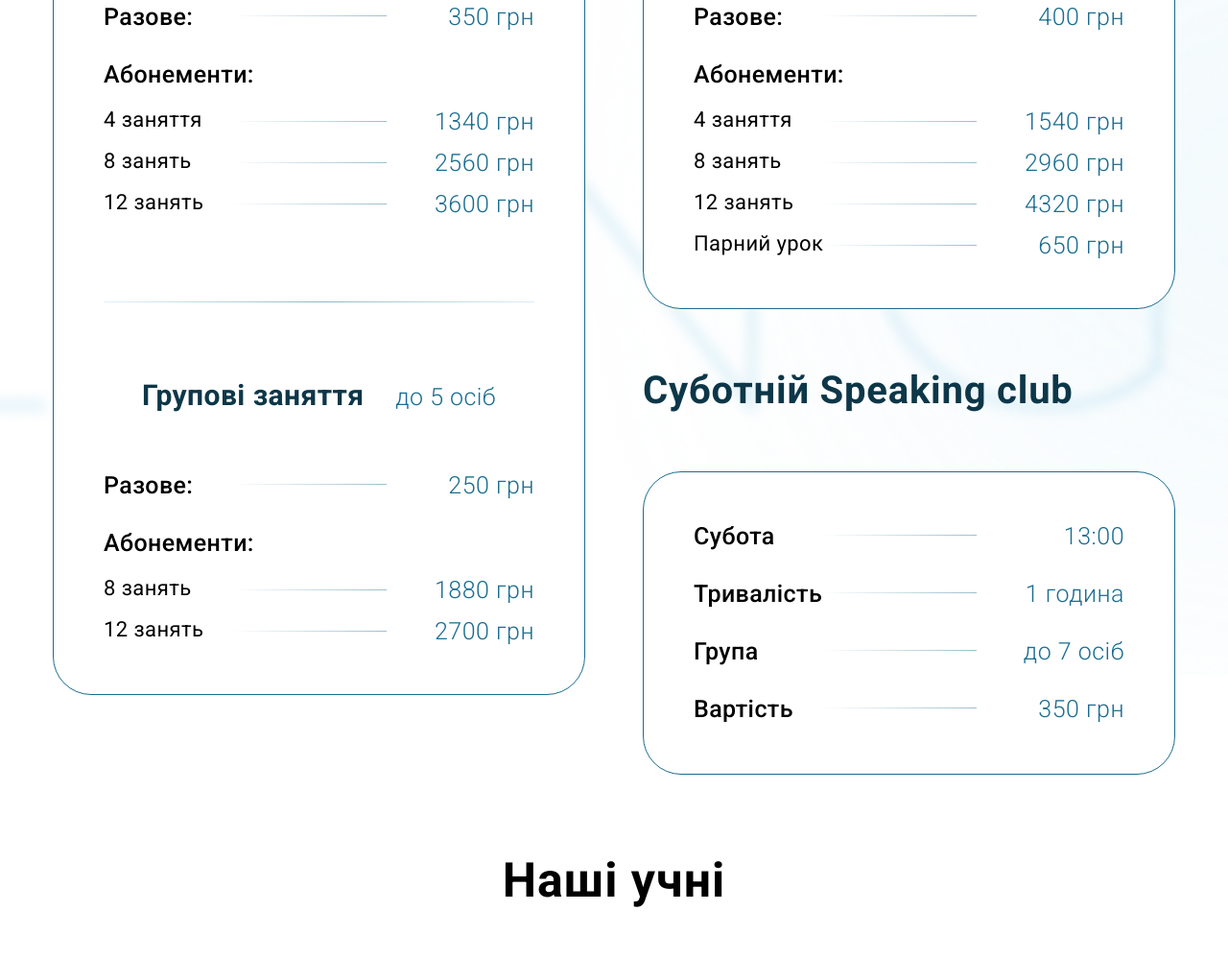
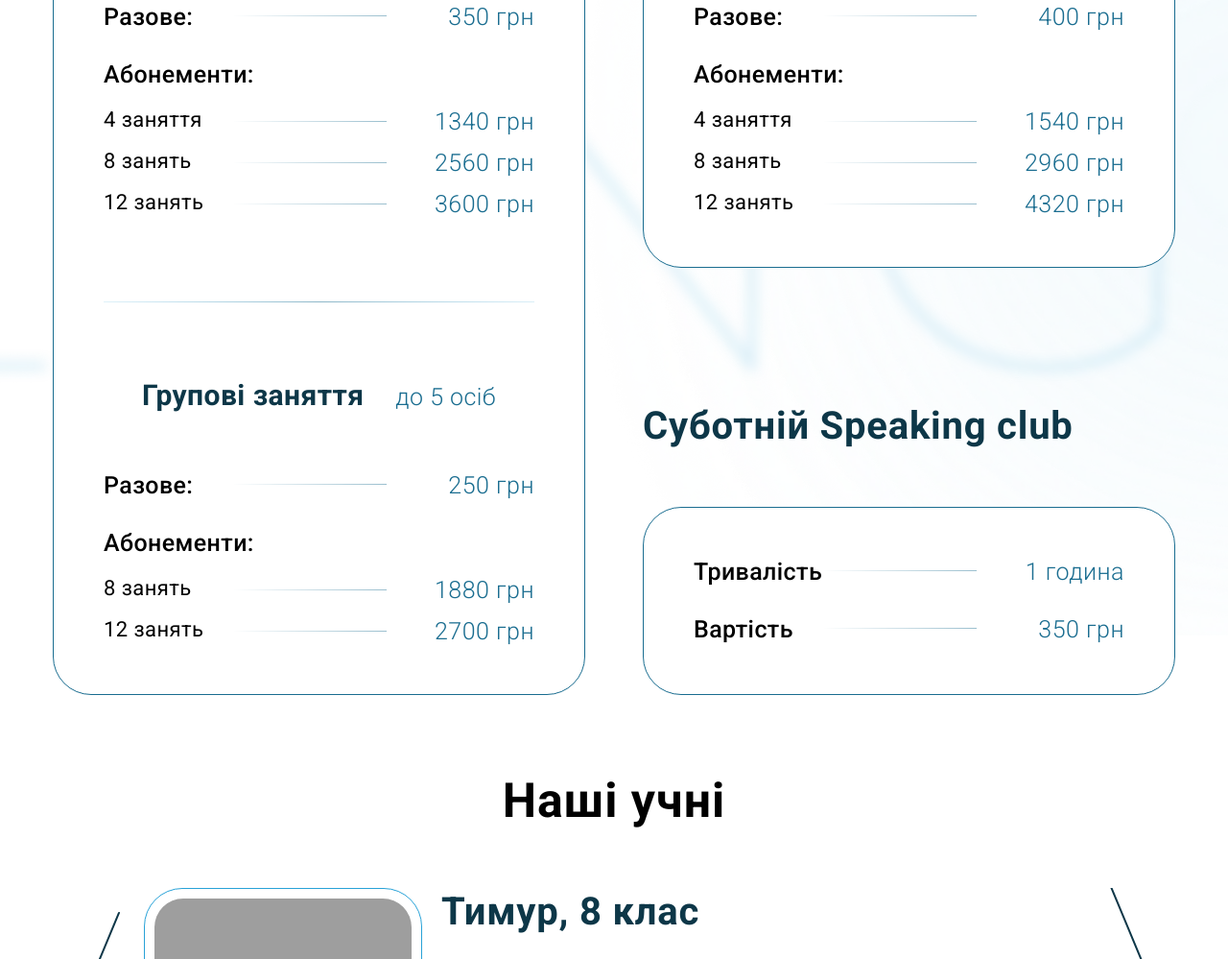
Before and after one commit to aleksey-prokopchuk/B.O.Space, a plain HTML site: page index.html in a window 1280 px wide. Shown: the part 3276-4275 px from the top of the page at 96% size. Drawn offline with nearby package versions, Linux system fonts and the light colour scheme; grey boxes are pictures that could not be loaded.

Commit message:
Прибрав пункти в секції прайс

```diff
--- a/index.html
+++ b/index.html
@@ -347,9 +347,9 @@
                       <li class="price__item price__subitem price__item--flex">
                         12 занять <span class="price__item--span">4320 грн</span>
                       </li>
-                      <li class="price__item price__subitem price__item--flex">
+                      <!-- <li class="price__item price__subitem price__item--flex">
                         Парний урок <span class="price__item--span">650 грн</span>
-                      </li>
+                      </li> -->
                     </ul>
                   </li>
                 </ul>
@@ -359,15 +359,15 @@
               <h3 class="price__title">Суботній Speaking club</h3>
               <div class="price__wrapper">
                 <ul class="price__list list-no-marker">
-                  <li class="price__item price__item--flex">
+                  <!-- <li class="price__item price__item--flex">
                     Субота <span class="price__item--span">13:00</span>
-                  </li>
+                  </li> -->
                   <li class="price__item price__item--flex">
                     Тривалість <span class="price__item--span">1 година</span>
                   </li>
-                  <li class="price__item price__item--flex">
+                  <!-- <li class="price__item price__item--flex">
                     Група<span class="price__item--span">до 7 осіб</span>
-                  </li>
+                  </li> -->
                   <li class="price__item price__item--flex">
                     Вартість <span class="price__item--span">350 грн</span>
                   </li>
```
